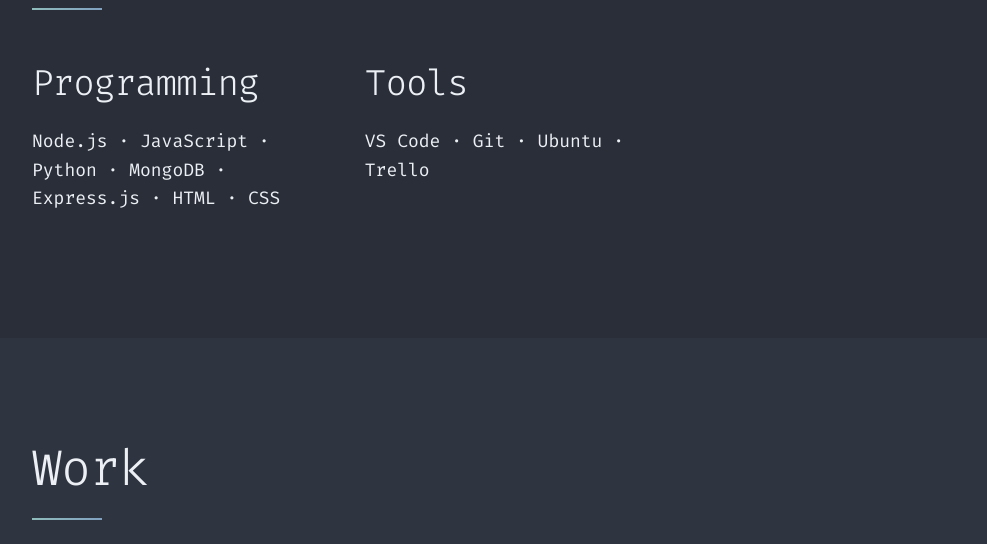
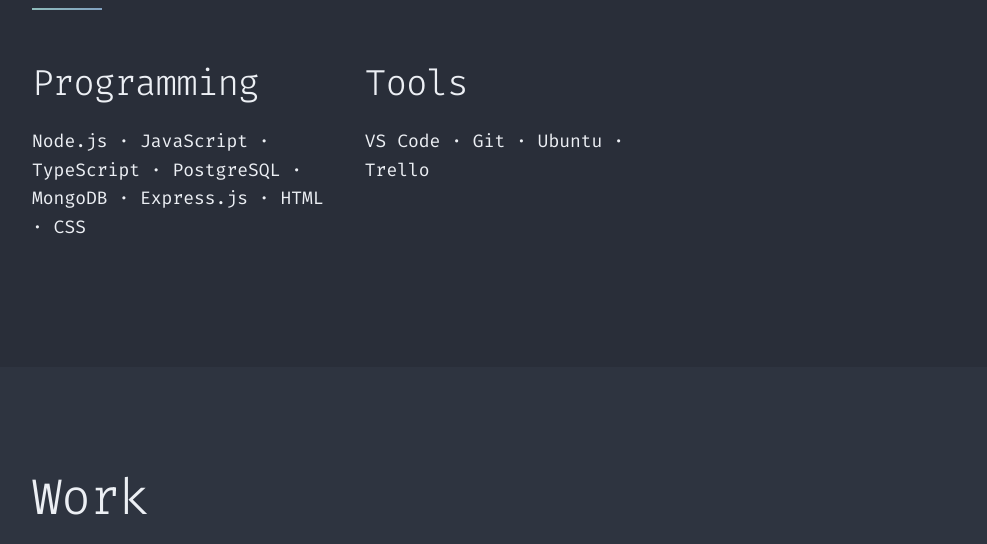
Before and after one commit to MaximilianHagelstam/MaximilianHagelstam.github.io, a plain HTML site: page index.html in a window 1280 px wide. Shown: the part 980-1524 px from the top of the page, without its empty margins (128-1115 px from the left). Drawn offline with Linux system fonts and the light colour scheme.

Commit message:
Add typescript and postgresql to skills

```diff
--- a/index.html
+++ b/index.html
@@ -50,7 +50,7 @@
                     <div class="one-third column">
                         <h3>Programming</h3>
                         <p>
-                            Node.js · JavaScript · Python · MongoDB · Express.js
+                            Node.js · JavaScript · TypeScript · PostgreSQL · MongoDB · Express.js
                             · HTML · CSS
                         </p>
                     </div>
```
